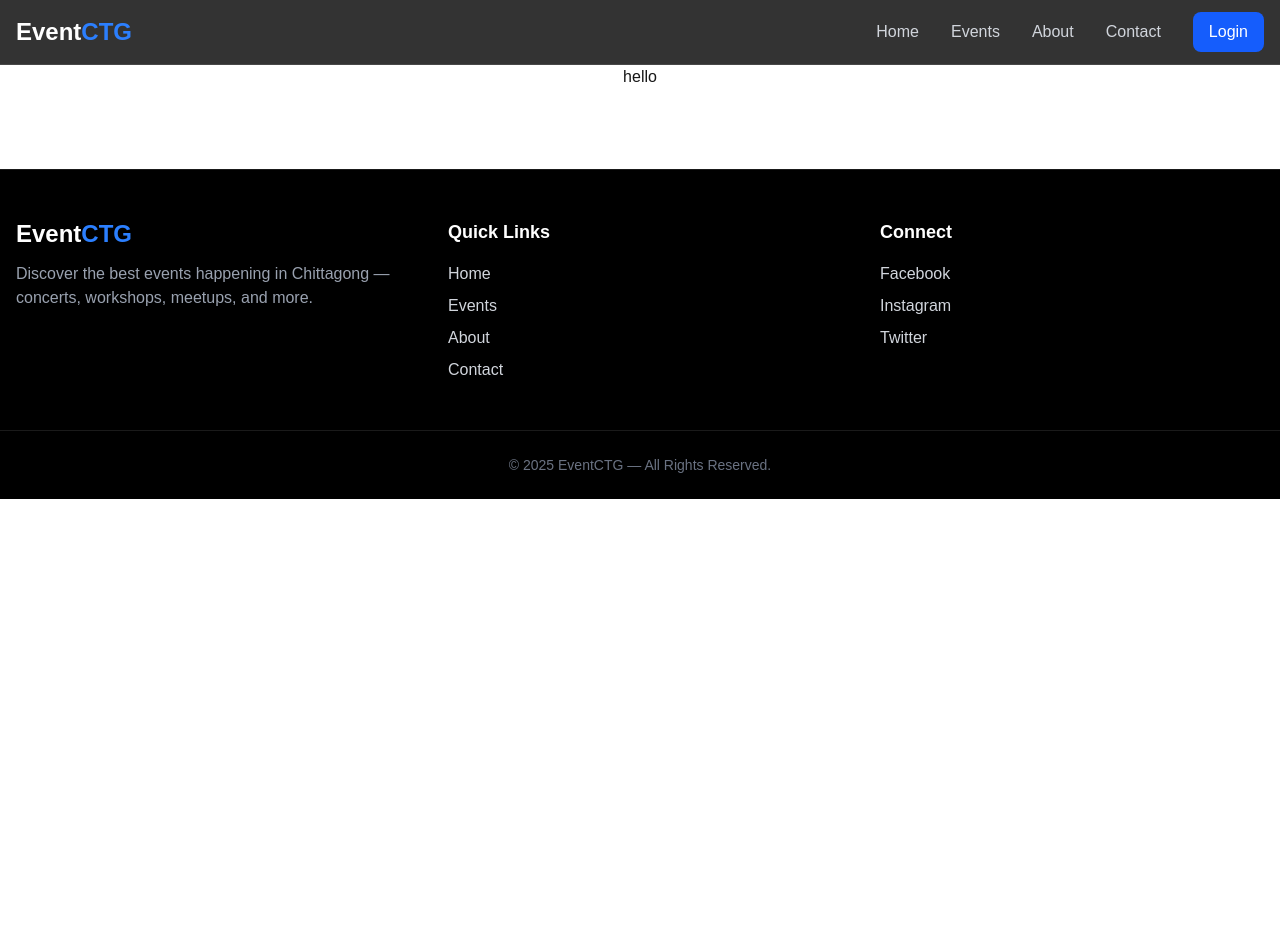
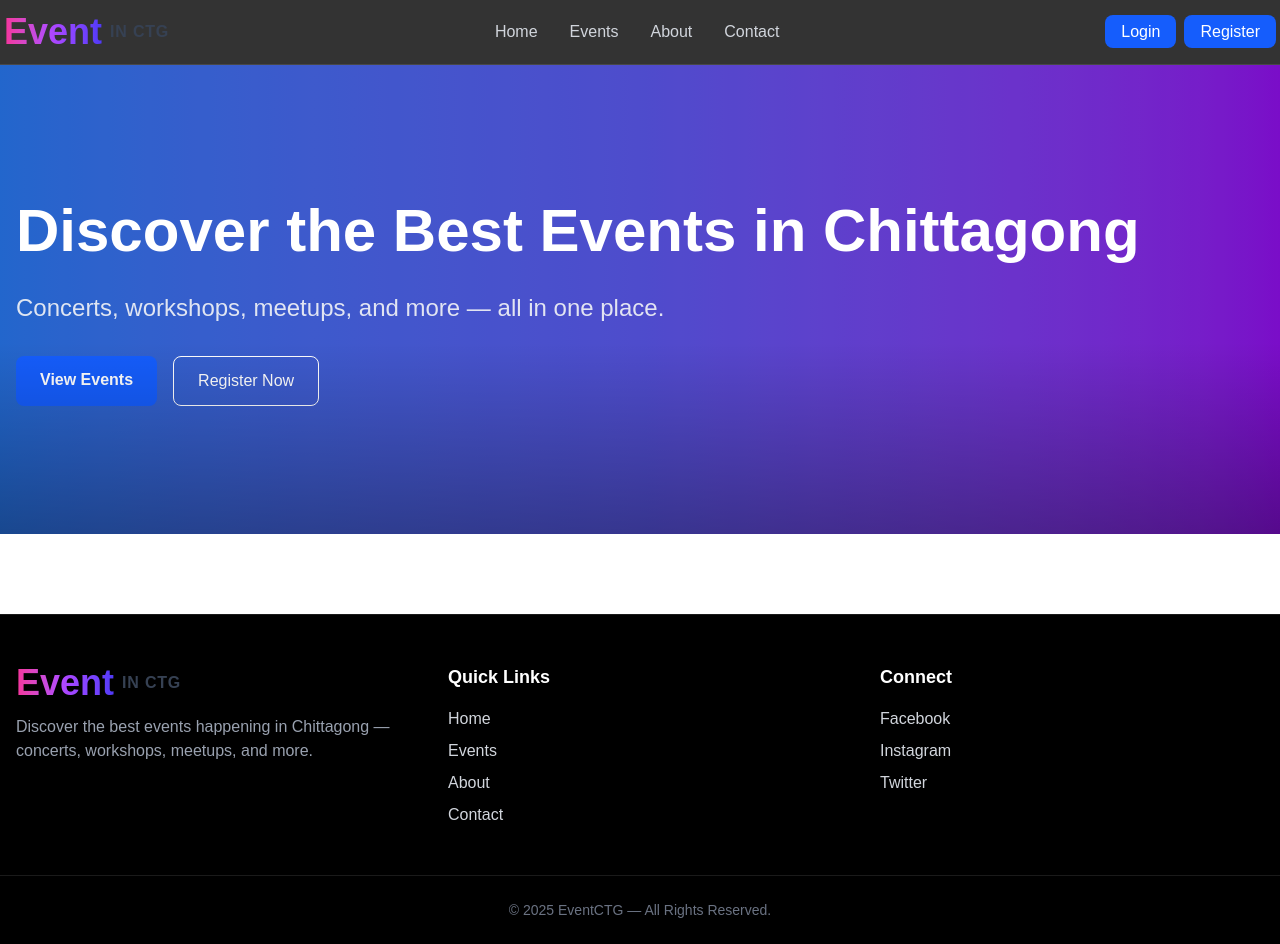
Before and after one commit to siddiquesakib/Event-in-Ctg, a Next.js app: page / in a window 1280 px wide. Before the commit the page ends 800 px from the top, so only its background shows below. Built offline with nearby package versions, Linux system fonts and the light colour scheme.

Commit message:
create hero page and fixed all created page

```diff
--- a/src/app/about/page.jsx
+++ b/src/app/about/page.jsx
@@ -1,41 +1,50 @@
+export const metadata = {
+  title: "About Us",
+};
+
 export default function AboutPage() {
   return (
     <div className="bg-black text-gray-200 min-h-screen py-20">
       <div className="max-w-4xl mx-auto px-4">
-
         <h1 className="text-4xl font-bold text-white mb-6">
           About <span className="text-blue-500">EventCTG</span>
         </h1>
 
         <p className="text-lg text-gray-300 leading-relaxed mb-10">
           EventCTG is your gateway to discovering the best events happening
-          across Chittagong. From concerts and cultural festivals to
-          tech meetups and exhibitions — we bring every happening event
-          under one platform.
+          across Chittagong. From concerts and cultural festivals to tech
+          meetups and exhibitions — we bring every happening event under one
+          platform.
         </p>
 
         <div className="space-y-8">
-
           <section>
-            <h2 className="text-2xl font-semibold text-white mb-3">Our Mission</h2>
+            <h2 className="text-2xl font-semibold text-white mb-3">
+              Our Mission
+            </h2>
             <p className="text-gray-400 leading-relaxed">
               To make event discovery simple, accessible, and visually engaging.
-              Whether you are a local resident, a tourist, or an organizer —
-              our platform ensures you never miss out on the moments that matter.
+              Whether you are a local resident, a tourist, or an organizer — our
+              platform ensures you never miss out on the moments that matter.
             </p>
           </section>
 
           <section>
-            <h2 className="text-2xl font-semibold text-white mb-3">Why We Built This</h2>
+            <h2 className="text-2xl font-semibold text-white mb-3">
+              Why We Built This
+            </h2>
             <p className="text-gray-400 leading-relaxed">
-              Chittagong has a vibrant event scene, but information is scattered.
-              We wanted to build the most elegant and user-friendly platform
-              that highlights the city’s energy, creativity, and culture.
+              Chittagong has a vibrant event scene, but information is
+              scattered. We wanted to build the most elegant and user-friendly
+              platform that highlights the city’s energy, creativity, and
+              culture.
             </p>
           </section>
 
           <section>
-            <h2 className="text-2xl font-semibold text-white mb-3">Future Goals</h2>
+            <h2 className="text-2xl font-semibold text-white mb-3">
+              Future Goals
+            </h2>
             <ul className="list-disc ml-6 text-gray-400 space-y-2">
               <li>Integrated ticket booking</li>
               <li>User profiles & event history</li>
--- a/src/app/contact/page.jsx
+++ b/src/app/contact/page.jsx
@@ -1,3 +1,7 @@
+export const metadata = {
+  title: "Contact",
+};
+
 export default function ContactPage() {
   return (
     <section className="max-w-5xl mx-auto px-4 py-20 text-gray-200">
--- a/src/app/layout.js
+++ b/src/app/layout.js
@@ -24,7 +24,7 @@ export default function RootLayout({ children }) {
       <body
         className={`${geistSans.variable} ${geistMono.variable} antialiased`}
       >
-        <Navbar></Navbar>
+        <Navbar />
         {children}
         <Footer />
       </body>
--- a/src/app/page.jsx
+++ b/src/app/page.jsx
@@ -1,9 +1,9 @@
-import Image from "next/image";
+import Hero from "@/component/Hero";
 
 export default function Home() {
   return (
-    <div className="flex items-center justify-center ">
-      <h1>hello</h1>
+    <div>
+      <Hero />
     </div>
   );
 }
--- a/src/app/register/page.jsx
+++ /dev/null
@@ -1,43 +0,0 @@
-import Link from "next/link";
-
-// app/register/page.jsx
-export default function RegisterPage() {
-  return (
-    <section className="min-h-screen flex items-center justify-center bg-gradient-to-b from-gray-900 to-black px-4">
-      <div className="bg-gray-800 rounded-2xl shadow-xl p-10 max-w-md w-full">
-        <h1 className="text-4xl font-bold text-white mb-8 text-center">Register</h1>
-
-        <form className="grid gap-6">
-          <input
-            type="text"
-            placeholder="Full Name"
-            className="bg-gray-900 border border-gray-700 px-4 py-3 rounded-lg text-white focus:ring-2 focus:ring-blue-500 focus:border-transparent"
-          />
-
-          <input
-            type="email"
-            placeholder="Email"
-            className="bg-gray-900 border border-gray-700 px-4 py-3 rounded-lg text-white focus:ring-2 focus:ring-blue-500 focus:border-transparent"
-          />
-
-          <input
-            type="password"
-            placeholder="Password"
-            className="bg-gray-900 border border-gray-700 px-4 py-3 rounded-lg text-white focus:ring-2 focus:ring-blue-500 focus:border-transparent"
-          />
-
-          <button className="bg-blue-600 hover:bg-blue-700 text-white font-semibold px-4 py-3 rounded-lg transition-all duration-300 shadow-md hover:shadow-lg">
-            Create Account
-          </button>
-        </form>
-
-        <p className="text-gray-400 mt-6 text-center text-sm">
-          Already have an account?{' '}
-          <a href="/login" className="text-blue-400 hover:underline">
-            Login
-          </a>
-        </p>
-      </div>
-    </section>
-  );
-}
--- a/src/component/Footer.jsx
+++ b/src/component/Footer.jsx
@@ -1,17 +1,16 @@
 import Link from "next/link";
+import Logo from "./Logo";
 
 export default function Footer() {
   return (
     <footer className="bg-black border-t border-white/10 mt-20">
       <div className="max-w-7xl mx-auto px-4 py-12 grid grid-cols-1 md:grid-cols-3 gap-12 text-gray-300">
-
         {/* Brand */}
         <div>
-          <h2 className="text-2xl font-bold text-white">
-            Event<span className="text-blue-500">CTG</span>
-          </h2>
+          <Logo />
           <p className="mt-3 text-gray-400">
-            Discover the best events happening in Chittagong — concerts, workshops, meetups, and more.
+            Discover the best events happening in Chittagong — concerts,
+            workshops, meetups, and more.
           </p>
         </div>
 
@@ -19,10 +18,26 @@ export default function Footer() {
         <div>
           <h3 className="text-lg font-semibold text-white">Quick Links</h3>
           <ul className="mt-4 space-y-2">
-            <li><Link className="hover:text-white transition" href="/">Home</Link></li>
-            <li><Link className="hover:text-white transition" href="/events">Events</Link></li>
-            <li><Link className="hover:text-white transition" href="/about">About</Link></li>
-            <li><Link className="hover:text-white transition" href="/contact">Contact</Link></li>
+            <li>
+              <Link className="hover:text-white transition" href="/">
+                Home
+              </Link>
+            </li>
+            <li>
+              <Link className="hover:text-white transition" href="/events">
+                Events
+              </Link>
+            </li>
+            <li>
+              <Link className="hover:text-white transition" href="/about">
+                About
+              </Link>
+            </li>
+            <li>
+              <Link className="hover:text-white transition" href="/contact">
+                Contact
+              </Link>
+            </li>
           </ul>
         </div>
 
@@ -30,12 +45,23 @@ export default function Footer() {
         <div>
           <h3 className="text-lg font-semibold text-white">Connect</h3>
           <ul className="mt-4 space-y-2">
-            <li><a className="hover:text-white transition" href="#">Facebook</a></li>
-            <li><a className="hover:text-white transition" href="#">Instagram</a></li>
-            <li><a className="hover:text-white transition" href="#">Twitter</a></li>
+            <li>
+              <a className="hover:text-white transition" href="#">
+                Facebook
+              </a>
+            </li>
+            <li>
+              <a className="hover:text-white transition" href="#">
+                Instagram
+              </a>
+            </li>
+            <li>
+              <a className="hover:text-white transition" href="#">
+                Twitter
+              </a>
+            </li>
           </ul>
         </div>
-
       </div>
 
       {/* Bottom */}
--- /dev/null
+++ b/src/component/Hero.jsx
@@ -0,0 +1,43 @@
+"use client";
+
+import Link from "next/link";
+
+export default function Hero() {
+  return (
+    <section className="relative bg-gradient-to-r from-blue-500 via-indigo-500 to-purple-600 dark:from-blue-900 dark:via-indigo-900 dark:to-purple-900 text-white">
+      {/* Overlay for subtle darkening in light mode */}
+      <div className="absolute inset-0 bg-black/20 dark:bg-black/40"></div>
+
+      <div className="relative max-w-7xl mx-auto px-4 py-32 text-center md:text-left">
+        {/* Headline */}
+        <h1 className="text-4xl md:text-6xl font-extrabold leading-tight mb-6">
+          Discover the Best Events in Chittagong
+        </h1>
+
+        {/* Subtitle */}
+        <p className="text-lg md:text-2xl mb-8 text-gray-100/90 dark:text-gray-200/90">
+          Concerts, workshops, meetups, and more — all in one place.
+        </p>
+
+        {/* Primary CTA */}
+        <div className="flex justify-center md:justify-start gap-4">
+          <Link
+            href="/events"
+            className="px-6 py-3 bg-blue-600 hover:bg-blue-700 text-white font-semibold rounded-lg transition"
+          >
+            View Events
+          </Link>
+          <Link
+            href="/register"
+            className="px-6 py-3 border border-white text-white hover:bg-white hover:text-blue-600 rounded-lg transition"
+          >
+            Register Now
+          </Link>
+        </div>
+      </div>
+
+      {/* Optional Background Decoration */}
+      <div className="absolute bottom-0 left-0 w-full h-48 bg-gradient-to-t from-black/30 to-transparent dark:from-black/60"></div>
+    </section>
+  );
+}
--- /dev/null
+++ b/src/component/Logo.jsx
@@ -0,0 +1,17 @@
+// components/Logo.tsx
+export default function Logo() {
+  return (
+    <div className="flex flex-col md:flex-row items-center space-y-1 md:space-y-0 md:space-x-2 select-none cursor-pointer">
+      {/* Main text */}
+      <span className="text-3xl md:text-4xl font-extrabold text-transparent bg-clip-text bg-gradient-to-r from-pink-500 via-purple-500 to-indigo-600">
+        Event
+      </span>
+
+      {/* Secondary text */}
+      <span className="text-sm md:text-base font-semibold text-gray-700 uppercase tracking-wider">
+        in CTG
+      </span>
+
+    </div>
+  );
+}
--- a/src/component/Navbar.jsx
+++ b/src/component/Navbar.jsx
@@ -2,31 +2,48 @@
 
 import { useState } from "react";
 import Link from "next/link";
+import Logo from "./Logo";
 
 export default function Navbar() {
   const [open, setOpen] = useState(false);
 
   return (
     <nav className="sticky top-0 z-50 w-full bg-black/80 backdrop-blur-md border-b border-white/10">
-      <div className="max-w-7xl mx-auto flex items-center justify-between px-4 py-3">
+      <div className="max-w-7xl mx-auto flex items-center justify-between px-1 py-3">
+        {/* Logo */}
+        {/* <Link href="/" className="text-2xl font-bold text-white">
+          Event in <span className="text-blue-500">CTG</span>
+        </Link> */}
 
-        {/* Logo */}
-        <Link href="/" className="text-2xl font-bold text-white">
-          Event<span className="text-blue-500">CTG</span>
-        </Link>
-
+        <Logo />
         {/* Desktop Menu */}
         <div className="hidden md:flex items-center gap-8 text-gray-300">
-          <Link href="/" className="hover:text-white transition">Home</Link>
-          <Link href="/events" className="hover:text-white transition">Events</Link>
-          <Link href="/about" className="hover:text-white transition">About</Link>
-          <Link href="/contact" className="hover:text-white transition">Contact</Link>
+          <Link href="/" className="hover:text-white transition">
+            Home
+          </Link>
+          <Link href="/events" className="hover:text-white transition">
+            Events
+          </Link>
+          <Link href="/about" className="hover:text-white transition">
+            About
+          </Link>
+          <Link href="/contact" className="hover:text-white transition">
+            Contact
+          </Link>
+        </div>
 
+        <div cl>
           <Link
             href="/login"
             className="px-4 py-2 rounded-lg bg-blue-600 text-white hover:bg-blue-700 transition"
           >
             Login
+          </Link>
+          <Link
+            href="/register"
+            className="ml-2 px-4 py-2 rounded-lg bg-blue-600 text-white hover:bg-blue-700 transition"
+          >
+            Register
           </Link>
         </div>
 
@@ -42,10 +59,18 @@ export default function Navbar() {
       {/* Mobile Menu */}
       {open && (
         <div className="md:hidden flex flex-col gap-4 px-4 py-4 bg-black/95 border-t border-white/10 text-gray-300">
-          <Link href="/" className="hover:text-white transition">Home</Link>
-          <Link href="/events" className="hover:text-white transition">Events</Link>
-          <Link href="/about" className="hover:text-white transition">About</Link>
-          <Link href="/contact" className="hover:text-white transition">Contact</Link>
+          <Link href="/" className="hover:text-white transition">
+            Home
+          </Link>
+          <Link href="/events" className="hover:text-white transition">
+            Events
+          </Link>
+          <Link href="/about" className="hover:text-white transition">
+            About
+          </Link>
+          <Link href="/contact" className="hover:text-white transition">
+            Contact
+          </Link>
 
           <Link
             href="/login"
```
Also changed, not shown: src/app/(auth)/login/page.jsx (renamed from src/app/login/page.jsx).
